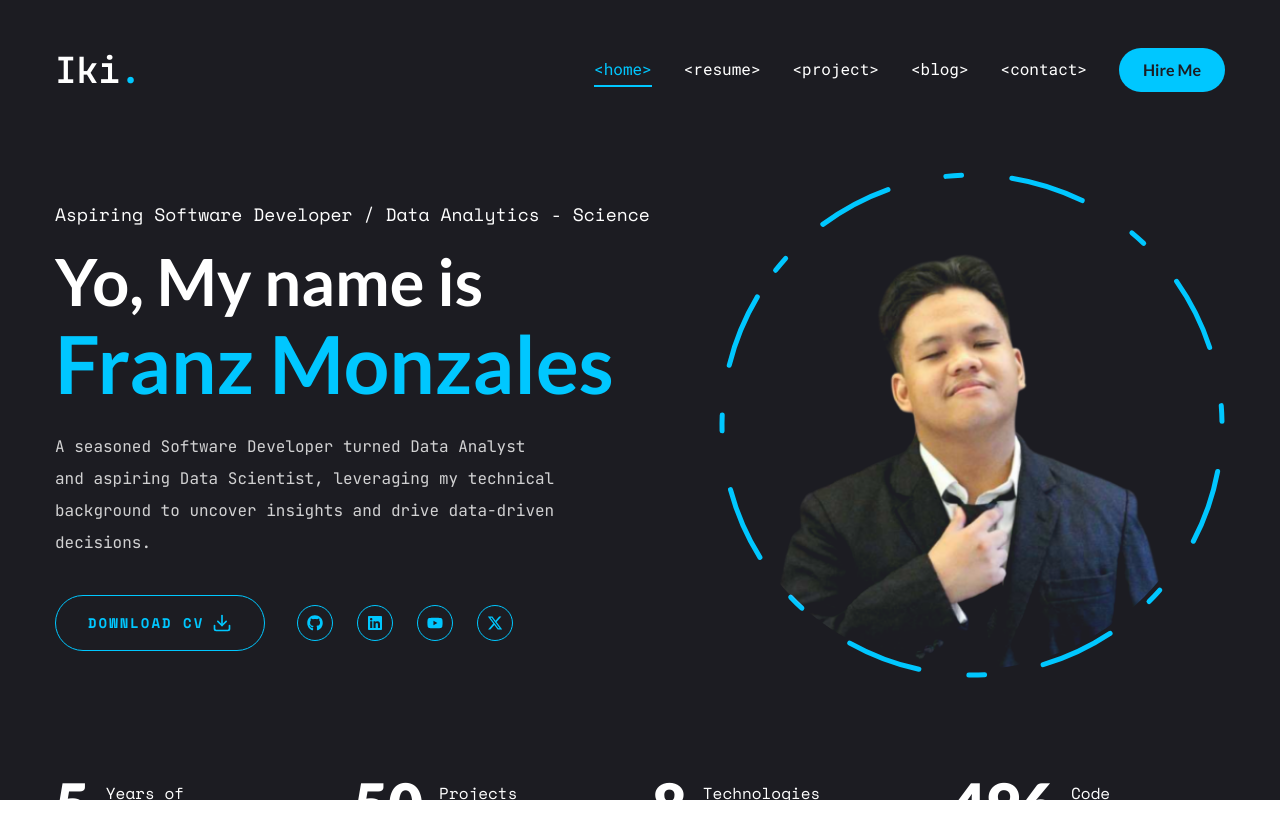
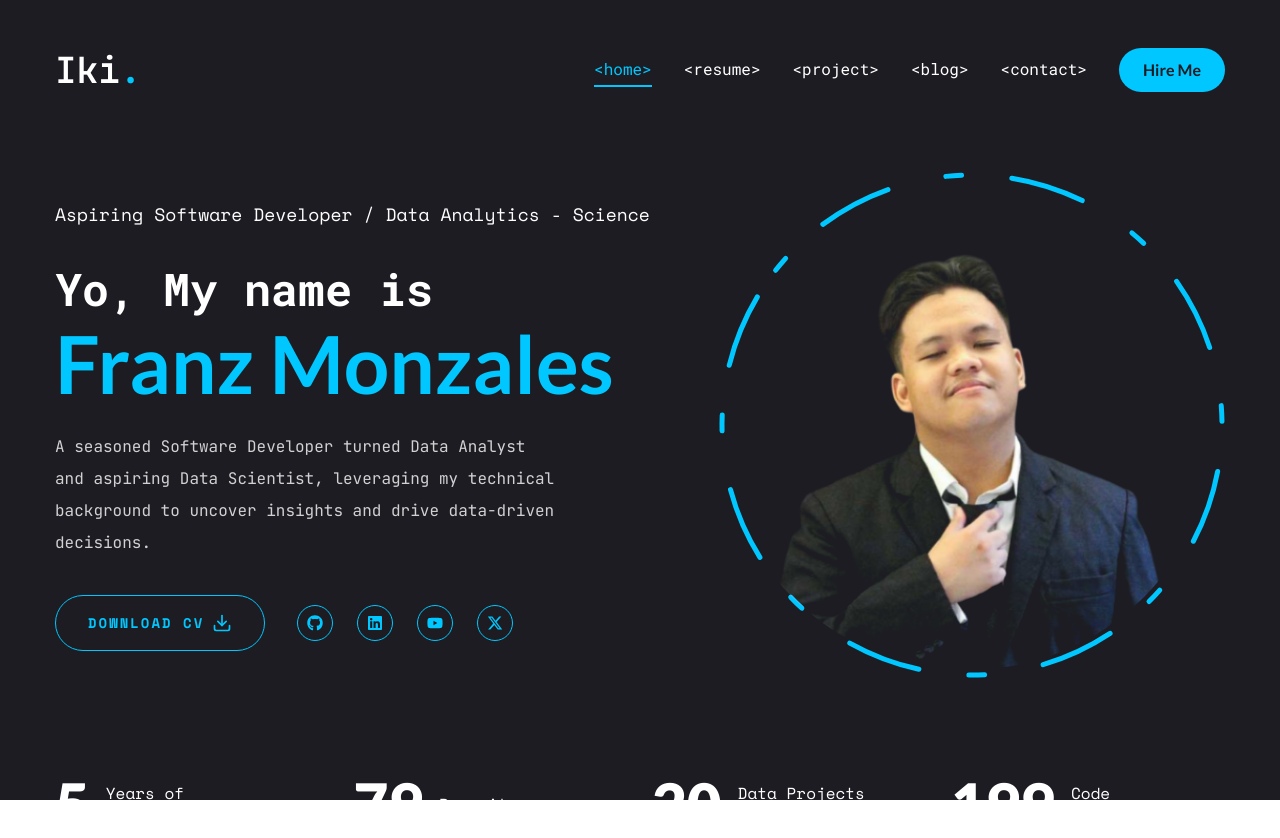
Before and after one commit to ikigamisama/IkigamiDevs_New_Site, a Next.js app: page / in a window 1280 px wide. Built offline with nearby package versions, Linux system fonts and the light colour scheme.

Commit message:
New data

```diff
--- a/app/page.tsx
+++ b/app/page.tsx
@@ -2,7 +2,7 @@ import Photo from "@/components/molecules/Photo/Main";
 import { FiDownload } from "react-icons/fi";
 import { Button } from "@/components/atoms/ui/button";
 import Socials from "@/components/molecules/Socials/Main";
-import { jetbrainsMono, space_mono } from "@/lib/font";
+import { jetbrainsMono, roboto_mono, space_mono } from "@/lib/font";
 import Stats from "@/components/molecules/Stats/Main";
 
 export default function Home() {
@@ -15,8 +15,10 @@ export default function Home() {
 							Aspiring Software Developer / Data Analytics - Science
 						</span>
 						<h1 className='h1 mb-6'>
-							<span className='text-[65px]'>Yo, My name is</span> <br />{" "}
-							<span className='text-accent'>Franz Monzales</span>
+							<span className={`text-[45px] ${roboto_mono.className}`}>
+								Yo, My name is
+							</span>
+							<br /> <span className='text-accent'>Franz Monzales</span>
 						</h1>
 						<p
 							className={`max-w-[500px] mb-9 text-white/80 ${jetbrainsMono.className}`}>
--- a/lib/data.ts
+++ b/lib/data.ts
@@ -88,9 +88,9 @@ export const socials: SocialType[] = [
 
 export const stats: StatsType[] = [
 	{ num: 5, text: "Years of Experience" },
-	{ num: 50, text: "Projects completed" },
-	{ num: 8, text: "Technologies mastered" },
-	{ num: 500, text: "Code Commits" },
+	{ num: 80, text: "Repository" },
+	{ num: 20, text: "Data Projects Completed" },
+	{ num: 200, text: "Code Commits" },
 ];
 
 export const about: ResumeType = {
```
